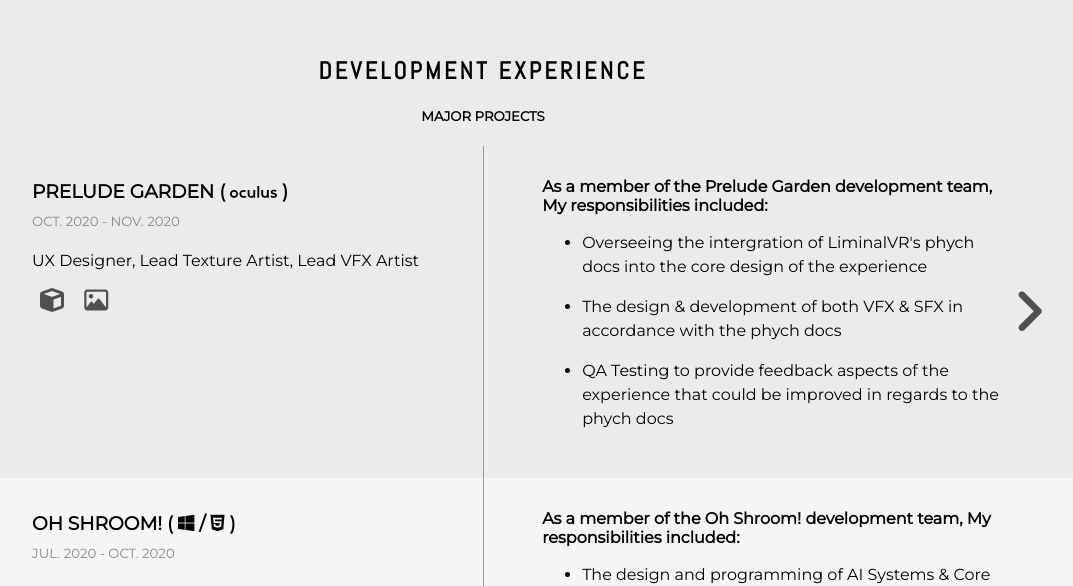
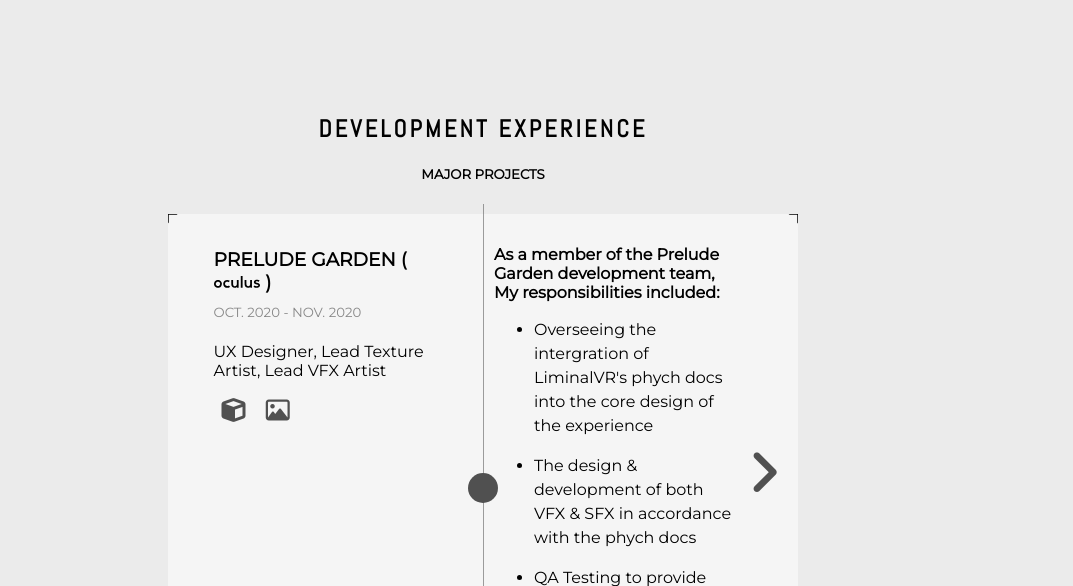
Before and after one commit to ShadowIgnition/shadowignition.github.io, a plain HTML site: page ShadowIgnition.github.io/index.html in a window 1280 px wide. Shown: the part 2214-2800 px from the top of the page, without its empty margins (157-1230 px from the left). Drawn offline with Linux system fonts and the light colour scheme.

Commit message:
Better Timeline Design

```diff
--- a/ShadowIgnition.github.io/ShadowIgnition.github.io_files/style.css
+++ b/ShadowIgnition.github.io/ShadowIgnition.github.io_files/style.css
@@ -31,7 +31,8 @@
 	--tertiaryPageTint:#ebebeb;
 	--inversion: invert(0);
 	--darkModeIcon: "\f186";
-
+	--mainPagePhoto: url("./images/PreludeBackdrop.png");
+	--containerBorder: url(border-dark.png) 30 round;
 }
 .theme-dark {
 	--fontColor: #000;
@@ -50,6 +51,9 @@
 	--tertiaryPageTint:#0e0e0e;
 	--inversion: invert(1);
 	--darkModeIcon: "\f185";
+
+	--mainPagePhoto: url("./images/OhShroomBackdrop.png");
+	--containerBorder: url(border-light.png) 30 round;
 }
 @media (prefers-color-scheme: dark) {
   ... some style for dark mode
@@ -106,6 +110,7 @@
 }
 #intro{
 	background-color: var(--primaryPageTint);
+	background-image: var(--mainPagePhoto);
 	background-repeat: no-repeat;
     background-attachment: fixed;
     background-position: center;
@@ -148,7 +153,7 @@
     vertical-align: middle;
 	filter: var(--inversion);
 }
-/* 1em for main link icons */
+/* 1em for main link icons var(--fontColor);*/
 .intro-content {
     display: table-cell;
     vertical-align: middle;
@@ -156,7 +161,7 @@
     -webkit-transform: translateY(-2.1rem);
     -ms-transform: translateY(-2.1rem);
     transform: translateY(-2.1rem);
-	color: var(--fontColor);
+	color: #fff;
 	letter-spacing: .2rem;
 	text-shadow: 0 0 6px rgba(0, 0, 0, .75);
 }
@@ -219,11 +224,7 @@
     padding: 0;
 }
 
-.row {
-    width: 94%;
-    max-width: 1140px;
-    margin: 0 auto;
-}
+
 #about{
 	background-color: var(--primaryPageTint);
     width: 100%;
@@ -280,7 +281,7 @@
 	position: absolute;
 	width: 30px;
 	height: 30px;
-
+	background-color: var(--tertiaryColor);
 	top: 50%;
 	border-radius: 50%;
 	left: 50%;
@@ -311,7 +312,7 @@
 }
 
 .content:nth-child(even){
-	background-color: var(--primaryPageTint);
+	//background-color: var(--primaryPageTint);
 }
 
 .desc{
@@ -327,7 +328,7 @@
 
 .timeline .column{
   flex: 65%;
-  margin-left: 10%;
+
 }
 
 .column{
@@ -335,13 +336,30 @@
   padding: 5px;
   text-align:left;
 }
-.trim{
+
+.timeline .column:nth-child(1){
+    /* padding: 5px; */
+    margin-left: 5%;
+    width: 85%;
+	vertical-align:middle;
+}
+
+.timeline .column:nth-child(2){
     /* padding: 5px; */
     margin-left: 5%;
     width: 85%;
 }
 
+.timeline .row{
+	max-width: 50%;
+	background-color: var(--primaryPageTint);
+		border: 10px solid transparent;
+	border-image: var(--containerBorder);
+}
+
 .row {
+	max-width: 80%;
+	margin: 0 auto;
 	display: flex;
 }
 
@@ -618,7 +636,8 @@
 /* Media queries - Responsive timeline on screens less than 1024px wide */
 @media screen and (max-width: 1024px) {
 	::-webkit-scrollbar {width: 8px;}
-	.trim, .timeline::after, .left::after, .right::after,.container::after,.smolContainer::after {
+	.timeline .column:nth-child(2), .timeline::after, .left::after, .right::after,.container::after,.smolContainer::after {
+
 		display:none;
 	}
 
--- a/ShadowIgnition.github.io/index.html
+++ b/ShadowIgnition.github.io/index.html
@@ -11,9 +11,7 @@
 	<link href="https://fonts.googleapis.com/css2?family=Abel&family=Montserrat&display=swap" rel="stylesheet">
 </head>
 <!-- SET BACKGROUND -->
-<style>
-	#intro{background-image: url("./ShadowIgnition.github.io_files/images/PreludeBackdrop.png");}
-</style>
+
 <header>
 <div class="row">
 <!--
@@ -179,7 +177,6 @@
 						<a href="https://shadowignition.itch.io/"><i class="fa fa-picture-o" aria-hidden="true"></i></a>
 					</div>
 				</div>
-				<div class="trim">
 				<div class="column">
 					<p><b>As a member of the Prelude Garden development team, My responsibilities included:</b></p>
 					<ul>
@@ -189,7 +186,6 @@
 						<li>QA Testing to provide feedback aspects of the experience that could be improved in regards to the phych docs</li>
 						<!-- <li>The UV Mapping & Gradient Texturing of 3D Assets</li>-->
 					</ul>
-					</div>
 				</div>
 				<div class="thrubutton">
 					<a href="https://shadowignition.itch.io/"><i class="fa fa-angle-right" aria-hidden="true"></i></a>
@@ -212,7 +208,6 @@
 						<a href="https://shadowignition.itch.io/"><i class="fa fa-picture-o" aria-hidden="true"></i></a>
 					</div>
 				</div>
-				<div class="trim">
 				<div class="column">
 					<p><b>As a member of the Oh Shroom! development team, My responsibilities included:</b></p>
 					<ul>
@@ -220,7 +215,6 @@
 						<li>The design and intergration of particle and lighting VFX</li>
 						<li>The conceptualization and implementation of User Interface designs</li>
 					</ul>
-					</div>
 				</div>
 				<div class="thrubutton">
 					<a href="https://shadowignition.itch.io/"><i class="fa fa-angle-right" aria-hidden="true"></i></a>
@@ -242,15 +236,13 @@
 						<a href="https://shadowignition.itch.io/"><i class="fa fa-picture-o" aria-hidden="true"></i></a>
 					</div>
 				</div>
-				<div class="trim">
 				<div class="column">
 					<p><b>While working on CONSUME in an 8 hour Game-Jam, I focused on developing:</b></p></b>
 					<ul>
 						<li>The wacky belly flop AI</li>
 						<li>The retro aesthetic including Shaders & VFX</li>
 					</ul>
-						<p>When working on CONSUME in an 8 hour Game-Jam I focused on developing:</p>
-					</div>
+					<p>Overall this Game Jam was a less serious expierence was mainly just experimental.</p>
 				</div>
 				<div class="thrubutton">
 					<a href="https://shadowignition.itch.io/"><i class="fa fa-angle-right" aria-hidden="true"></i></a>
@@ -272,7 +264,6 @@
 						<a href="https://shadowignition.itch.io/"><i class="fa fa-picture-o" aria-hidden="true"></i></a>
 					</div>
 				</div>
-				<div class="trim">
 				<div class="column">
 					<p><b>As a member of the COVID 2: Electric Boogaloo development team, My responsibilities included:</b></p>
 					<ul>
@@ -281,7 +272,6 @@
 						<li>Performance testing and asset optimization for lower-end mobile devices</li>
 					</ul>
 					<p><i>For my work on this project, I was granted a High Distinction.</i></p>
-					</div>
 				</div>
 				<div class="thrubutton">
 					<a href="https://shadowignition.itch.io/"><i class="fa fa-angle-right" aria-hidden="true"></i></a>
@@ -304,7 +294,6 @@
 						<a href="https://shadowignition.itch.io/"><i class="fa fa-picture-o" aria-hidden="true"></i></a>
 					</div>
 				</div>
-				<div class="trim">
 				<div class="column">
 					<p><b>While working Digital Divine, My responsibilities included:</b></p>
 					<ul>
@@ -313,7 +302,6 @@
 						<li>Modi aut dolores dignissimos sequi sit ut aliquid molestias deserunt illo</li>
 					</ul>
 					<p><i>For my work on this project, I was granted a High Distinction.</i></p>
-					</div>
 				</div>
 				<div class="thrubutton">
 					<a href="https://shadowignition.itch.io/"><i class="fa fa-angle-right" aria-hidden="true"></i></a>
@@ -334,7 +322,6 @@
 						<a href="https://shadowignition.itch.io/"><i class="fa fa-picture-o" aria-hidden="true"></i></a>
 					</div>
 				</div>
-				<div class="trim">
 				<div class="column">
 					<p><b>While working on Black Sheep Play Smiley Face in an 8 hour Game-Jam, My responsibilities included:</b></p>
 					<ul>
@@ -342,7 +329,6 @@
 					<li>Exercitationem enim dolores sunt praesentium dolorum praesentium</li>
 					<li>Modi aut dolores dignissimos sequi sit ut aliquid molestias deserunt illo</li>
 					</ul>
-					</div>
 				</div>
 				<div class="thrubutton">
 					<a href="https://shadowignition.itch.io/"><i class="fa fa-angle-right" aria-hidden="true"></i></a>
@@ -363,7 +349,6 @@
 						<a href="https://shadowignition.itch.io/"><i class="fa fa-picture-o" aria-hidden="true"></i></a>
 					</div>
 				</div>
-				<div class="trim">
 				<div class="column">
 					<p><b>While working on Fish Bowl in an 6 hour Game-Jam, My responsibilities included:</b></p>
 					<ul>
@@ -372,7 +357,6 @@
 					<li>Detailing the development process in a GDD</li>
 					</ul>
 					<p><i>For my performance in this Game Jam, I was invited to the <a href="https://www.worldskills.org.au/what-we-do/worldskills-australia-competitions/national/">National Championships</a> in Perth.</i></p>
-					</div>
 				</div>
 				<div class="thrubutton">
 					<a href="https://shadowignition.itch.io/"><i class="fa fa-angle-right" aria-hidden="true"></i></a>
```
Also changed, not shown: ShadowIgnition.github.io/ShadowIgnition.github.io_files/border-dark.png (added), ShadowIgnition.github.io/ShadowIgnition.github.io_files/border-interactable.png (added), ShadowIgnition.github.io/ShadowIgnition.github.io_files/border-light.png (added), 1 other file. Lines whose indentation alone changed are shown as unchanged.
